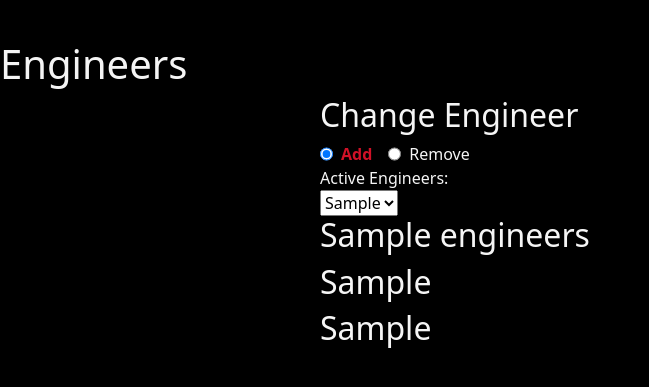
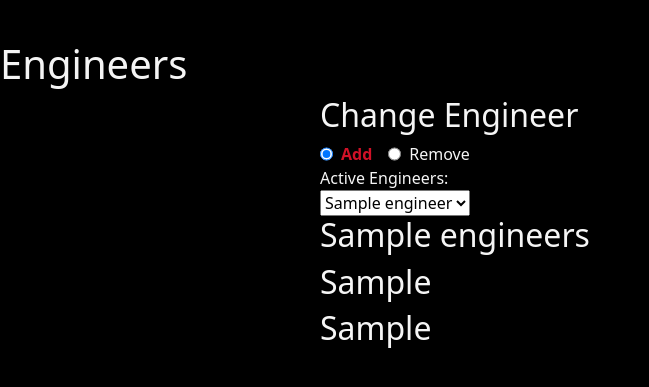
Before and after one commit to Slusks/TimeCheck, a Flask app: template templates/engineers.html in a window 1280 px wide. Shown: the part 64-451 px from the top of the page, without its empty margins (0-649 px from the left). Run offline with Flask 2, Linux system fonts and the light colour scheme; the template is opened without the code that fills it: most values are stand-ins (such as "Sample title", 1, 10 or a date in 2020).

Commit message:
see above
see above but I can access the keys in the html, need to see if i can do it in the jinja2

```diff
--- a/app2.py
+++ b/app2.py
@@ -118,7 +118,7 @@ def home():
 @app.route('/administration/')
 def administration():
     data= {
-        "engineers": control_engineers[location],
+        "engineers": dict(control_engineers[location]),
         "rigTeam": control_rig,
         "shopTeam": control_shop
     }
--- a/templates/engineers.html
+++ b/templates/engineers.html
@@ -23,12 +23,9 @@
         <div>
             <label>Active Engineers: </label>
             <select name="EngineerInput" id="engineer">
-            {% for dict_item in data["engineers"] %}
+            {% for engineer in data["engineers"] %}
 
-
-              <option  value="{{item}}">{{dict_item}}</option>
-
-
+              <option  value="{{value}}">{{data["engineers"][engineer]}}</option>
             {% endfor %}
             </select>
         </div>
```
